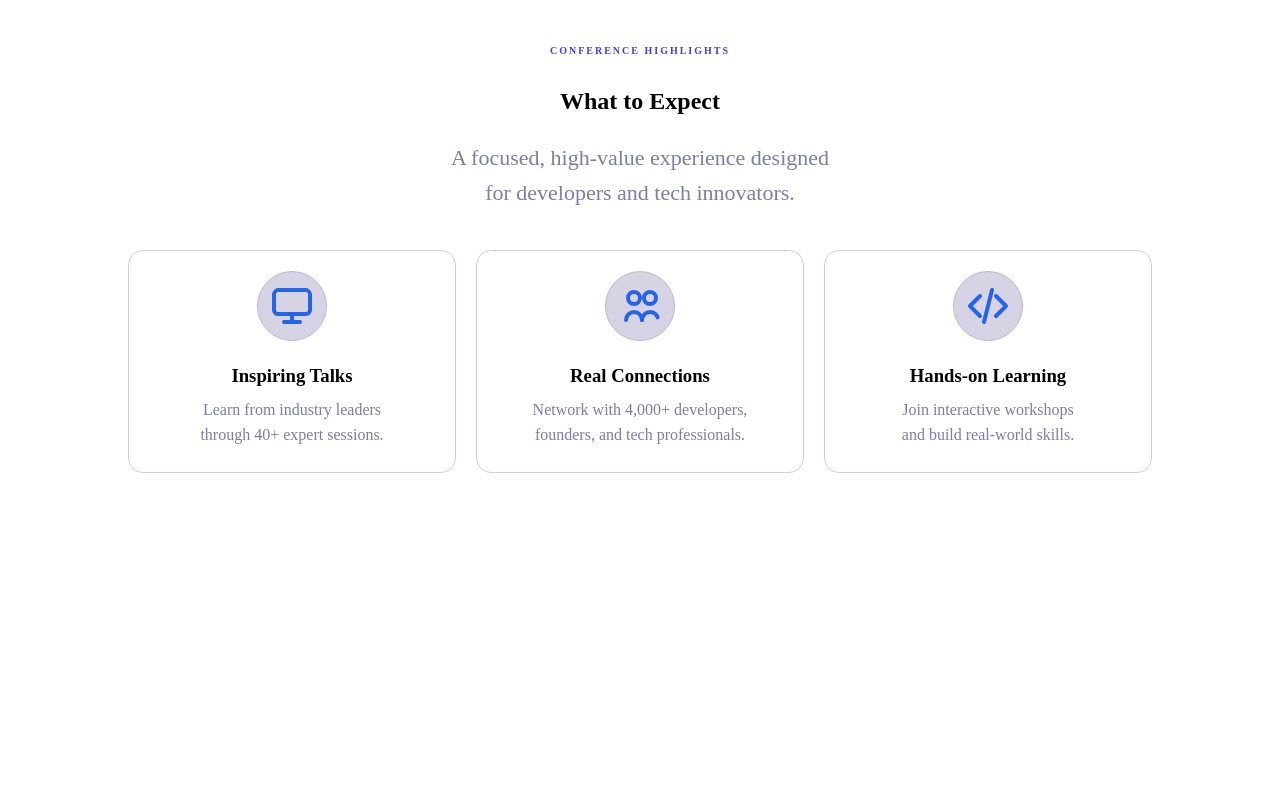
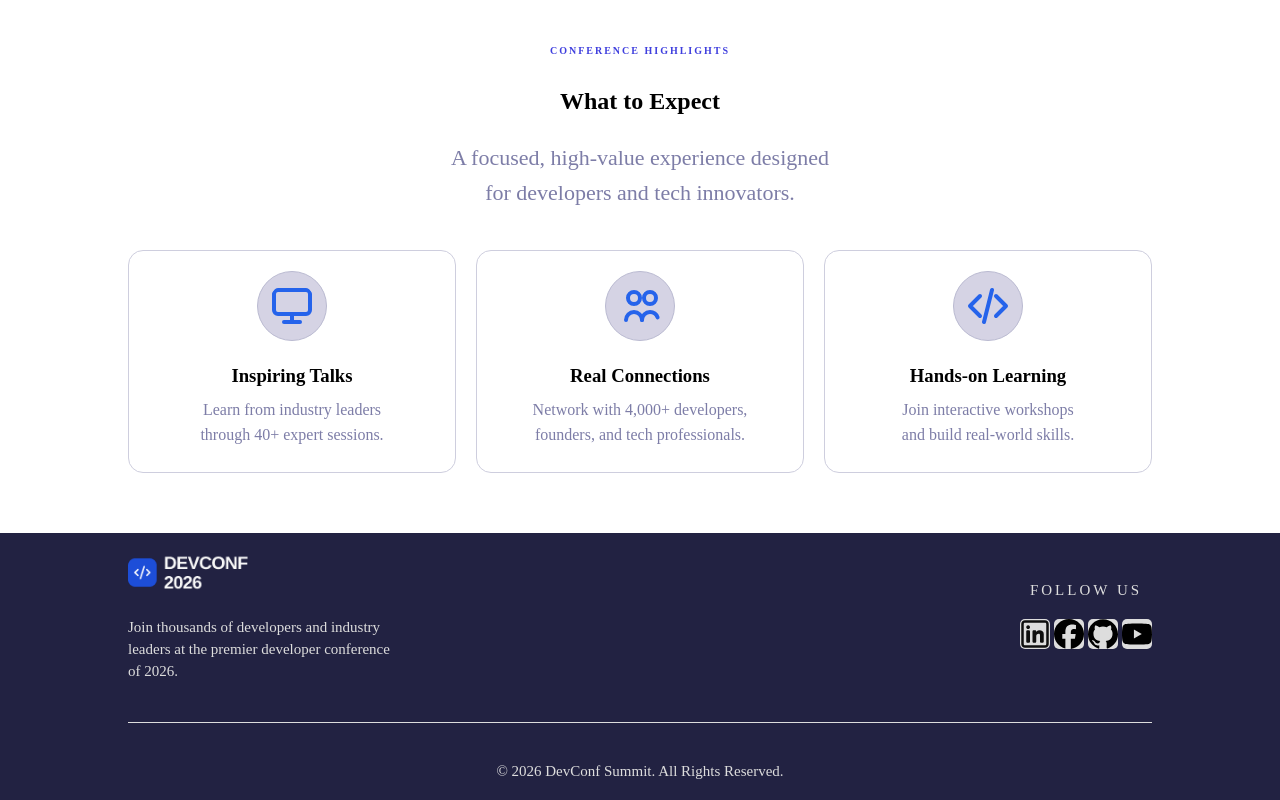
Before and after one commit to tkhanpro7/B14-Assignment-1, a plain HTML site: page index.html in a window 1280 px wide. Shown: the part 2505-3305 px from the top of the page. Before the commit the page ends 3038 px from the top, so only its background shows below. Drawn offline with Linux system fonts and the light colour scheme.

Commit message:
footer added in the page

```diff
--- a/index.html
+++ b/index.html
@@ -85,7 +85,9 @@
       <section class="price-card-section">
         <div class="price-card-heading">
           <h1>Secure Your Post</h1>
-          <p style="font-size: small; margin: 10px 0;">Early-birds pricing ends August 15, 2026</p>
+          <p style="font-size: small; margin: 10px 0">
+            Early-birds pricing ends August 15, 2026
+          </p>
         </div>
         <div class="price-card-container">
           <div class="price-card-1 price-card">
@@ -153,30 +155,65 @@
       <section class="highlight-section">
         <span>CONFERENCE HIGHLIGHTS</span>
         <h1>What to Expect</h1>
-        <p>A focused, high-value experience designed
-        <br>
-        for developers and tech innovators.</p>
+        <p>
+          A focused, high-value experience designed
+          <br />
+          for developers and tech innovators.
+        </p>
         <div class="expect-container">
           <div class="expect-card">
-            <img src="./images/presentation.svg" alt="presentation">
+            <img src="./images/presentation.svg" alt="presentation" />
             <h3>Inspiring Talks</h3>
-            <p>Learn from industry leaders <br> through 40+ expert sessions.</p>
+            <p>
+              Learn from industry leaders <br />
+              through 40+ expert sessions.
+            </p>
           </div>
           <div class="expect-card">
-            <img src="./images/network.svg" alt="network">
+            <img src="./images/network.svg" alt="network" />
             <h3>Real Connections</h3>
-            <p>Network with 4,000+ developers,
-              <br>founders, and tech professionals.</p>
+            <p>
+              Network with 4,000+ developers, <br />founders, and tech
+              professionals.
+            </p>
           </div>
           <div class="expect-card">
-            <img src="./images/code.svg" alt="code">
+            <img src="./images/code.svg" alt="code" />
             <h3>Hands-on Learning</h3>
-            <p>Join interactive workshops <br>
-               and build real-world skills.</p>
+            <p>
+              Join interactive workshops <br />
+              and build real-world skills.
+            </p>
           </div>
         </div>
       </section>
       <!-- Expect Section End -->
     </main>
+
+    <footer class="footer-section">
+      <div class="footer-left-right">
+        <div class="footer-left">
+          <img src="./images/footer-logo.png" alt="footer logo" />
+          <p>
+            Join thousands of developers and industry <br />
+            leaders at the premier developer conference <br />
+            of 2026.
+          </p>
+        </div>
+        <div class="footer-right">
+          <span>FOLLOW US</span>
+          <a href="#"
+            ><img src="./images/linkedin-svgrepo-com.svg" alt="linkedin"
+          /></a>
+          <a href="#"><img src="./images/facebook.svg" alt="facebook" /></a>
+          <a href="#"><img src="./images/github.svg" alt="github" /></a>
+          <a href="#"><img src="./images/youtube.svg" alt="youtube" /></a>
+        </div>
+      </div>
+      <hr />
+      <div class="footer-bottom">
+        <p class="copyright">© 2026 DevConf Summit. All Rights Reserved.</p>
+      </div>
+    </footer>
   </body>
 </html>
--- a/style.css
+++ b/style.css
@@ -205,8 +205,59 @@ hr {
   margin: 20px 0 10px 0;
 }
 .expect-card p {
-
   color: rgb(125, 125, 167);
   line-height: 25px;
   margin-bottom: 25px;
 }
+
+/* Footer Section  */
+.footer-section {
+  background-color: rgb(34, 34, 66);
+  color: #ddd;
+  width: 100%;
+  padding: 20px 0;
+}
+.footer-left-right {
+  width: 80%;
+  margin: 0 auto;
+  display: flex;
+  justify-content: space-between;
+  align-items: center;
+}
+.footer-left img {
+  width: 120px;
+  margin-bottom: 20px;
+}
+
+.footer-left p {
+  color: #ddd;
+  font-size: 15px;
+  line-height: 22px;
+}
+
+.footer-right img {
+  width: 30px;
+  height: 30px;
+  border-radius: 5px;
+  background-color: #ddd;
+}
+.footer-right {
+  text-align: center;
+}
+
+.footer-right span {
+  display: block;
+  font-size: 15px;
+  font-weight: 500;
+  letter-spacing: 3px;
+  margin-bottom: 20px;
+}
+footer hr {
+  width: 80%;
+  margin: 40px auto;
+}
+.copyright {
+  text-align: center;
+  color: #ddd;
+  font-size: 15px;
+}
```
Also changed, not shown: images/ChatGPT Image Jul 11, 2026, 02_28_36 AM.png (added), images/facebook.svg (added), images/github.svg (added), images/linkedin-svgrepo-com.svg (added), images/youtube.svg (added).
